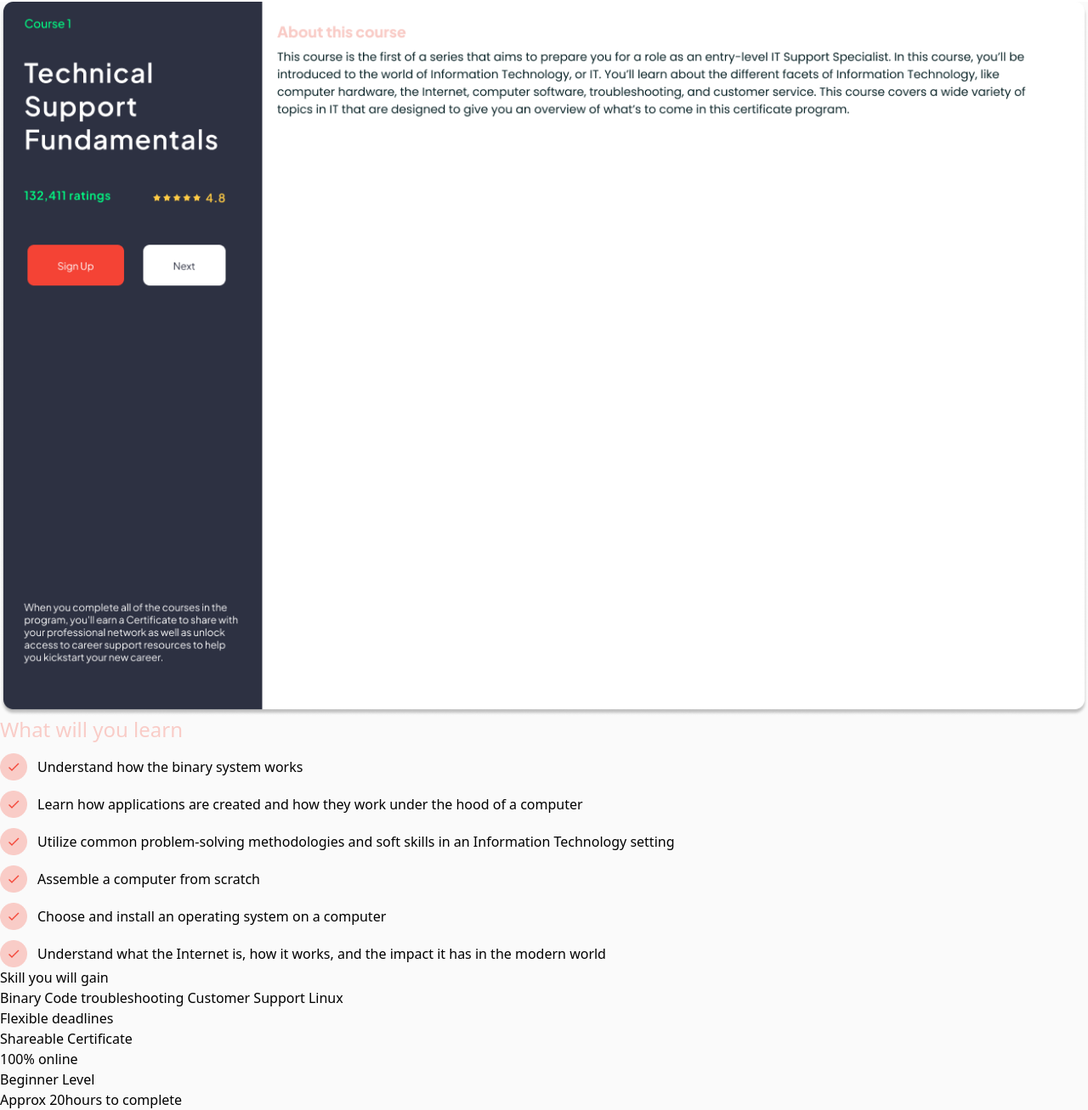
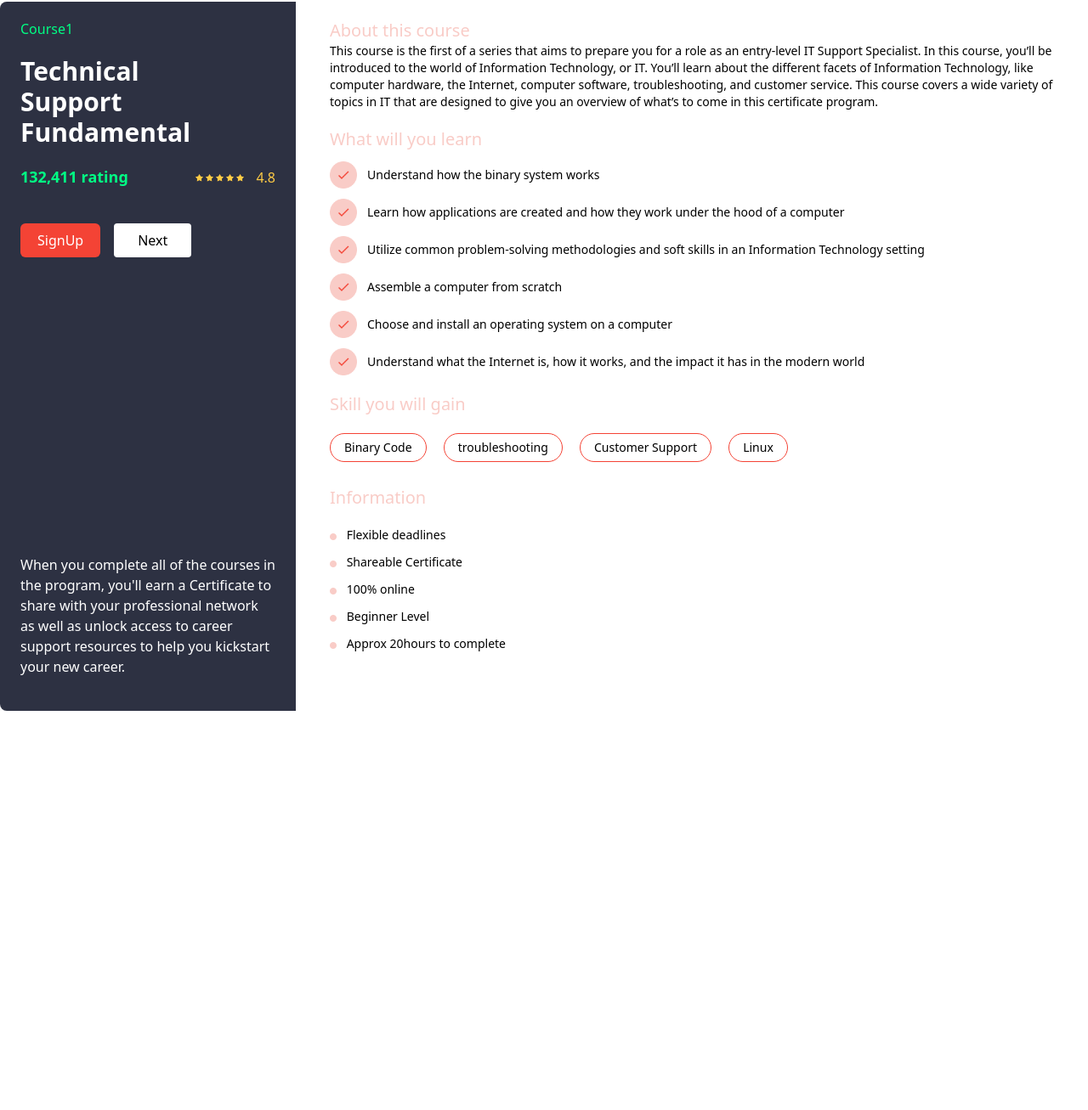
Before and after one commit to Istiak96/Tailwind_Assignment, a website built with Vite: page index.html in a window 1280 px wide. Shown: the part 2256-3563 px from the top of the page at 85% size. After the commit the page ends 3093 px from the top, so only its background shows below. Built offline with nearby package versions, Linux system fonts and the light colour scheme.

Commit message:
course 1 details completed

```diff
--- a/index.html
+++ b/index.html
@@ -4,6 +4,7 @@
   <meta charset="UTF-8">
   <meta name="viewport" content="width=device-width, initial-scale=1.0">
   <link rel="stylesheet" href="output.css">
+  <link rel="stylesheet" href="https://cdnjs.cloudflare.com/ajax/libs/font-awesome/6.7.2/css/all.min.css" integrity="sha512-Evv84Mr4kqVGRNSgIGL/F/aIDqQb7xQ2vcrdIwxfjThSH8CSR7PBEakCr51Ck+w+/U6swU2Im1vVX0SVk9ABhg==" crossorigin="anonymous" referrerpolicy="no-referrer" />
   <title>Document</title>
 </head>
 <body class="overflow-x-hidden">
@@ -247,37 +248,68 @@
 
   <!--Course Details - 1  -->
   <section class="bg-[#FAFAFA] relative">
-    <div>
-      <img src="img/53.png" alt="">
-    </div>
+    <div class="container w-[95%] flex sm:[500px] md:w-[800px] lg:w-[1000px] mx-auto xl:w-[1300px]">
+      <!-- Left Corner -->
+      <div class="bg-[#2D3142] rounded-tl-lg w-[30%] rounded-bl-lg px-6 pt-5 pb-10 text-white">
+        <p class="text-[#00FF84] mb-5">Course1</p>
+        <h1 class="text-xl md:text-3xl font-semibold mb-5">
+          Technical <br> Support <br> Fundamental
+        </h1>
 
-    <div>
-      <h1 class="text-[#F9CCC7] text-2xl">What will you learn</h1>
+        <div class="flex justify-between items-center mb-10">
+          <span class="text-[#00FF84] font-semibold text-[18px]">132,411 rating</span>
+          <div class="text-[#FFCB45] gap-2 flex items-center">
+            <img src="img/Stars.png" class="block pt-[11px]" alt=""><span>4.8</span>
+          </div>
+        </div>
 
-      <ul class="flex flex-col gap-3 mt-3">
-        <li class="flex items-center gap-3"><img src="img/Checkmark.png" class="size-8" alt=""><a href="#">Understand how the binary system works</a></li>
-        <li class="flex items-center gap-3"><img src="img/Checkmark.png" class="size-8" alt=""> <a href="#">Learn how applications are created and how they work under the hood of a computer</a></li>
-        <li class="flex items-center gap-3"><img src="img/Checkmark.png" class="size-8" alt=""><a href="#">Utilize common problem-solving methodologies and soft skills in an Information Technology setting</a></li>
-        <li class="flex items-center gap-3"><img src="img/Checkmark.png" class="size-8" alt=""><a href="#">Assemble a computer from scratch</a></li>
-        <li class="flex items-center gap-3"><img src="img/Checkmark.png" class="size-8" alt=""><a href="#">Choose and install an operating system on a computer</a></li>
-        <li class="flex items-center gap-3"><img src="img/Checkmark.png" class="size-8" alt=""><a href="#">Understand what the Internet is, how it works, and the impact it has in the modern world</a></li>
-      </ul>
+        <div class="flex gap-4">
+          <button class="bg-[#F44335] btn_transition text-white py-2 px-5 font-light cursor-pointer rounded-md">SignUp</button>
+          <button class="bg-white transition-all duration-300 hover:scale-105 py-2 px-7 rounded cursor-pointer text-black">Next</button>
+        </div>
 
-      <div>
-        <h1>Skill you will gain</h1>
-        <button>Binary Code</button>
-        <button>troubleshooting</button>
-        <button>Customer Support</button>
-        <button>Linux</button>
+        <p class="w-[300px] leading-[1.5] mt-[350px] text-[#FFFFFF]">When you complete all of the courses in the program, you'll earn a Certificate to share with your professional network as well as unlock access to career support resources to help you kickstart your new career. </p>
+
       </div>
 
-      <ul class="list-disc">
-        <li class=""><a href="#">Flexible deadlines</a></li>
-        <li><a href="#">Shareable Certificate</a></li>
-        <li><a href="#">100% online</a></li>
-        <li><a href="#">Beginner Level</a></li>
-        <li><a href="#">Approx 20hours to complete</a></li>
-      </ul>
+      <!-- Right Corner -->
+      <div class=" bg-white px-10 w-[95%] sm:[500px] md:w-[800px] lg:w-[1000px] mx-auto xl:w-[1300px]">
+        <div class="my-5">
+          <h1 class="text-[#F9CCC7] text-xl">About this course</h1>
+          <p class="text-sm">This course is the first of a series that aims to prepare you for a role as an entry-level IT Support Specialist. In this course, you’ll be introduced to the world of Information Technology, or IT. You’ll learn about the different facets of Information Technology, like computer hardware, the Internet, computer software, troubleshooting, and customer service. This course covers a wide variety of topics in IT that are designed to give you an overview of what’s to come in this certificate program.</p>
+        </div>
+
+        <h1 class="text-[#F9CCC7] text-xl">What will you learn</h1>
+
+        <ul class="flex flex-col gap-3 mt-3">
+          <li class="flex items-center gap-3"><img src="img/Checkmark.png" class="size-8" alt=""><a href="#" class="text-[11px] md:text-sm">Understand how the binary system works</a></li>
+          <li class="flex items-center gap-3"><img src="img/Checkmark.png" class="size-8" alt=""> <a href="#" class="text-[11px] md:text-sm">Learn how applications are created and how they work under the hood of a computer</a></li>
+          <li class="flex items-center gap-3"><img src="img/Checkmark.png" class="size-8" alt=""><a href="#" class="text-[11px] md:text-sm">Utilize common problem-solving methodologies and soft skills in an Information Technology setting</a></li>
+          <li class="flex items-center gap-3"><img src="img/Checkmark.png" class="size-8" alt=""><a href="#" class="text-[11px] md:text-sm">Assemble a computer from scratch</a></li>
+          <li class="flex items-center gap-3"><img src="img/Checkmark.png" class="size-8" alt=""><a href="#" class="text-[11px] md:text-sm">Choose and install an operating system on a computer</a></li>
+          <li class="flex items-center gap-3"><img src="img/Checkmark.png" class="size-8" alt=""><a href="#" class="text-[11px] md:text-sm">Understand what the Internet is, how it works, and the impact it has in the modern world</a></li>
+        </ul>
+
+        <div class="mt-5">
+          <h1 class="text-[#F9CCC7] text-xl mb-5">Skill you will gain</h1>
+          <button class="border border-[#F44335] rounded-full py-1.5 px-4 text-sm mr-4 cursor-pointer">Binary Code</button>
+          <button class="border border-[#F44335] rounded-full py-1.5 px-4 text-sm mr-4 cursor-pointer">troubleshooting</button>
+          <button class="border border-[#F44335] rounded-full py-1.5 px-4 text-sm mr-4 cursor-pointer">Customer Support</button>
+          <button class="border border-[#F44335] rounded-full py-1.5 px-4 text-sm cursor-pointer">Linux</button>
+        </div>
+
+        <div>
+          <h1 class="text-[#F9CCC7] text-xl mt-7 mb-5">Information</h1>
+          <ul class="flex flex-col gap-3 text-sm">
+            <li class=""><a href="#"><i class="fa-solid fa-circle text-[8px] text-[#F9CCC7] mr-2"></i> Flexible deadlines</a></li>
+            <li><a href="#"><i class="fa-solid fa-circle text-[8px] text-[#F9CCC7] mr-2"></i> Shareable Certificate</a></li>
+            <li><a href="#"><i class="fa-solid fa-circle text-[8px] text-[#F9CCC7] mr-2"></i> 100% online</a></li>
+            <li><a href="#"><i class="fa-solid fa-circle text-[8px] text-[#F9CCC7] mr-2"></i> Beginner Level</a></li>
+            <li><a href="#"><i class="fa-solid fa-circle text-[8px] text-[#F9CCC7] mr-2"></i> Approx 20hours to complete</a></li>
+          </ul>
+        </div>
+
+      </div>
 
     </div>
 
```
Also changed, not shown: img/Stars.png (added).
